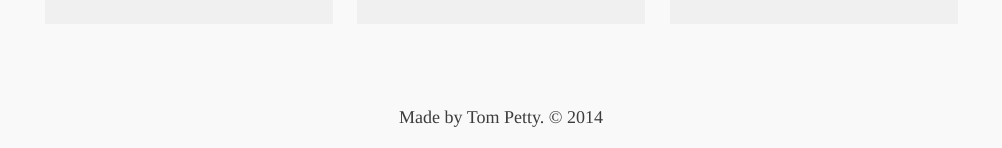
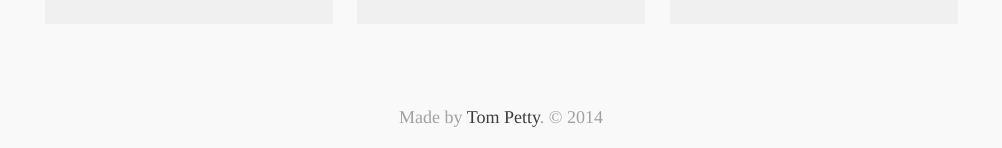
Before and after one commit to anothertompetty/daysmiths, a Jekyll site: the page built from index.html, in a window 1280 px wide. Shown: the part 806-954 px from the top of the page, without its empty margins (139-1141 px from the left). Built offline with Jekyll 4.4.1, drawn with Linux system fonts in a browser that asks for light colours; nearby versions of some CDN libraries; Markdown is read by kramdown in place of the engine named in the settings.

Commit message:
making footer text color lighter

```diff
--- a/css/style.css
+++ b/css/style.css
@@ -43,6 +43,7 @@ img a
 }
 
 footer {
+  	color: #a1a1a1;
 	padding: 20px;
 	margin: 0 auto;
 	margin-top: 60px;
```
